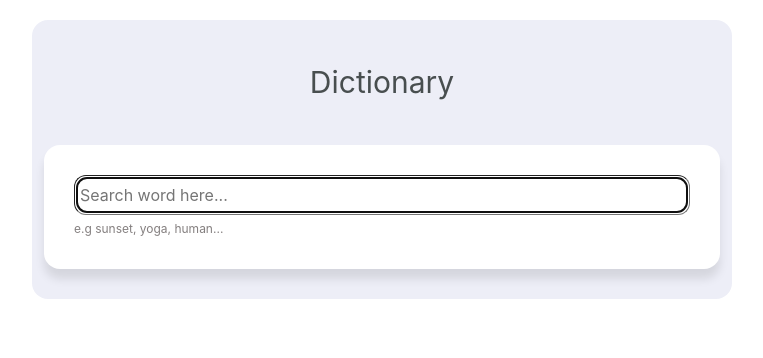
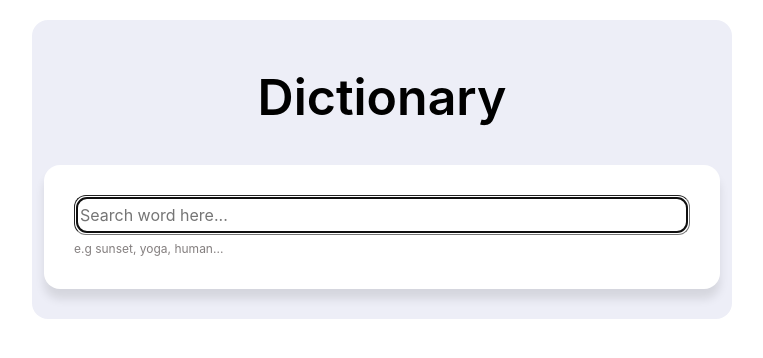
Before and after one commit to em-cotter/react-dictionary, a React (Create React App) app: page / in a window 1280 px wide. Shown: the top 358 px of the page, without its empty margins (258-1021 px from the left). Built offline with nearby package versions, Linux system fonts and the light colour scheme.

Commit message:
styling header

```diff
--- a/src/App.css
+++ b/src/App.css
@@ -1,8 +1,10 @@
 .App-header{
   text-align: center;
   padding: 40px;
-  padding-bottom: 20px;
-  font-size: 30px;
+  padding-bottom: 10px;
+  font-size: 50px;
+  font-weight: 600;
+  color: black;
 }
 .App{
   margin: 20px auto;
```
